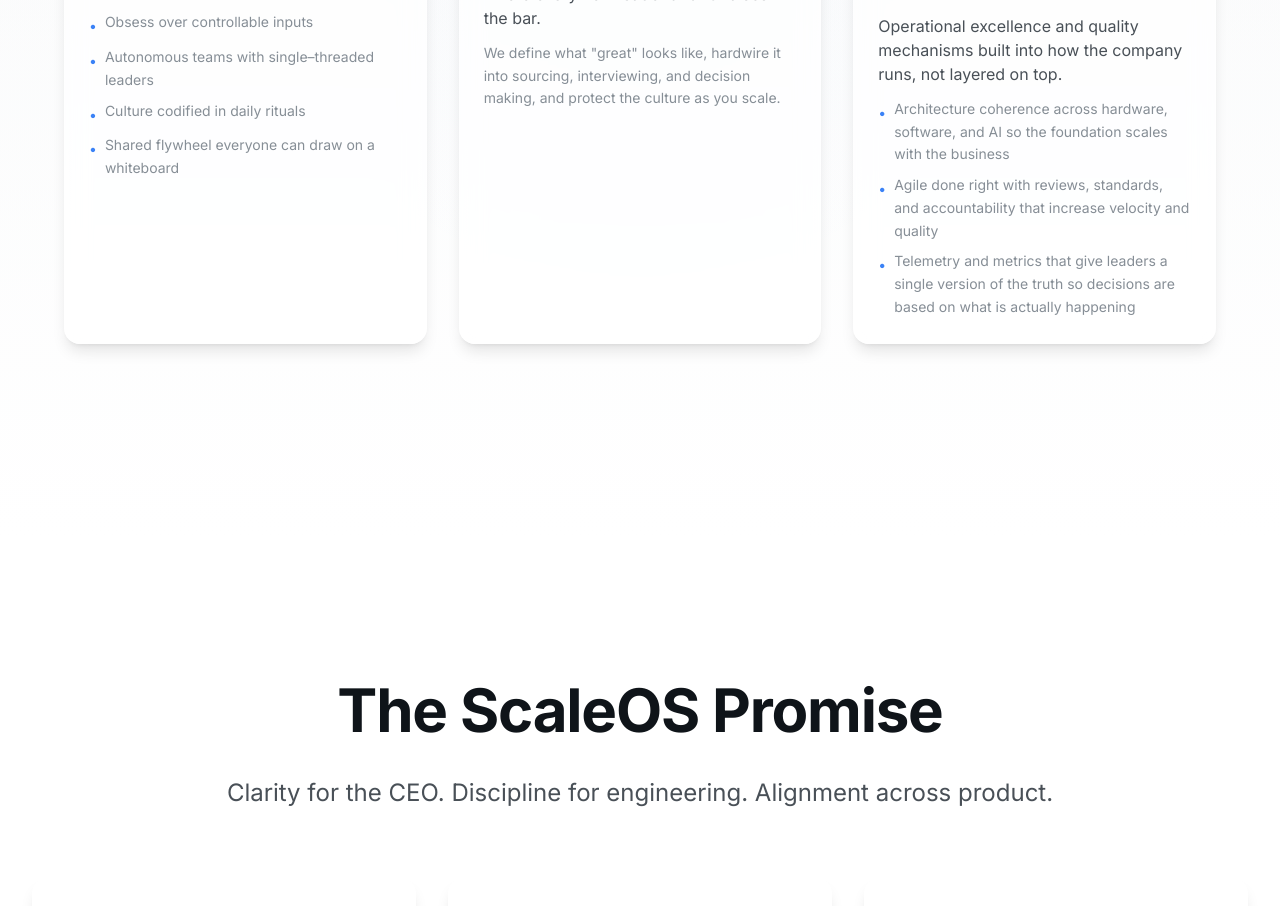
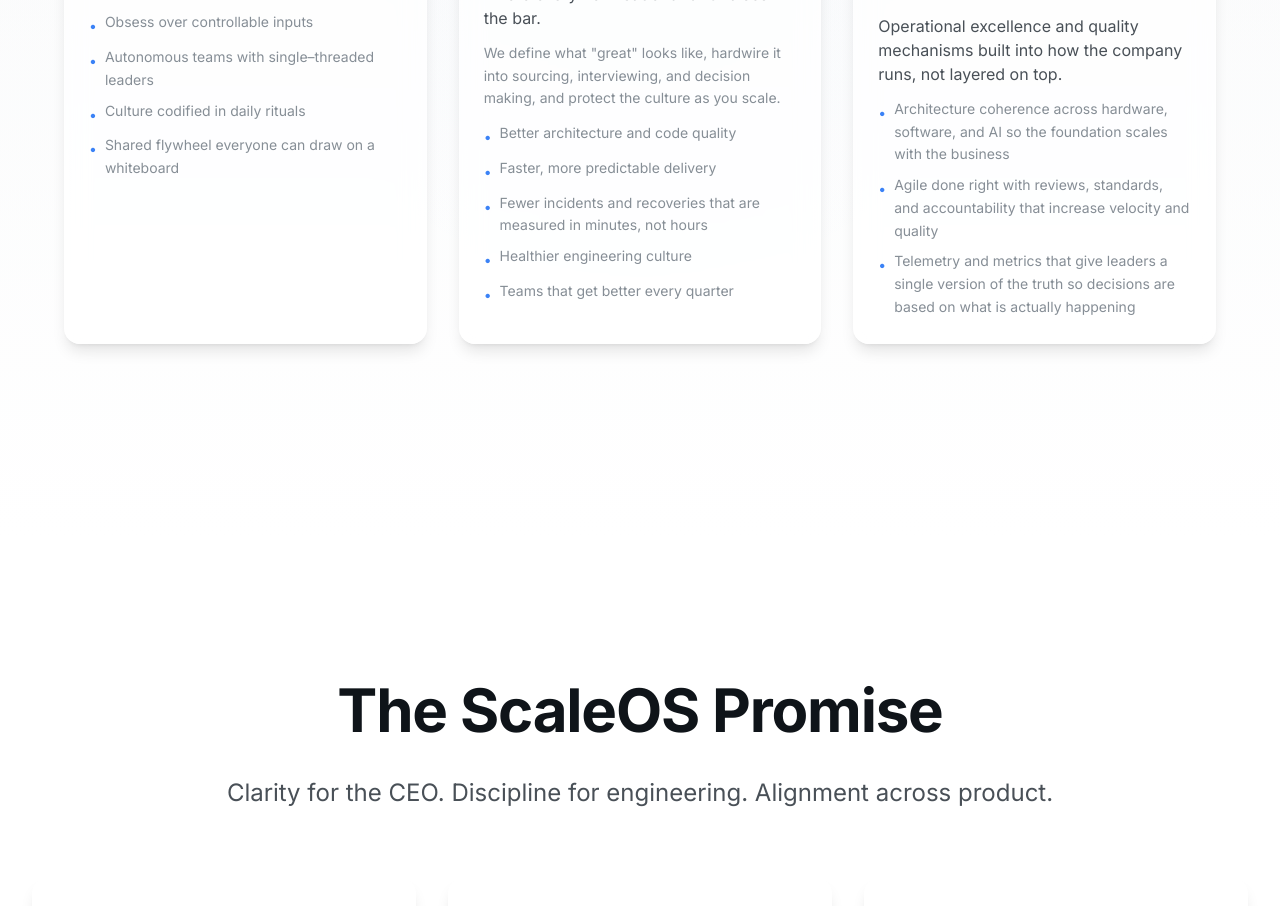
Before and after one commit to Afreshio/founder-assessment-tool, a React (Vite) app: page /scaleos in a window 1280 px wide. Shown: the part 2800-3706 px from the top of the page. Built offline with nearby package versions, Linux system fonts and the light colour scheme.

Commit message:
Add bullet points to Bar-Raising Hiring System card

```diff
--- a/src/pages/ScaleOSLanding.tsx
+++ b/src/pages/ScaleOSLanding.tsx
@@ -341,6 +341,13 @@
                   title: 'Bar-Raising Hiring System',
                   description: 'A rigorous, repeatable hiring system where every new leader and IC raises the bar.',
                   detail: 'We define what "great" looks like, hardwire it into sourcing, interviewing, and decision making, and protect the culture as you scale.',
+                  bullets: [
+                    'Better architecture and code quality',
+                    'Faster, more predictable delivery',
+                    'Fewer incidents and recoveries that are measured in minutes, not hours',
+                    'Healthier engineering culture',
+                    'Teams that get better every quarter',
+                  ],
                 },
                 {
                   title: 'Operational Excellence: Architecture, Agile, and Telemetry',
--- a/src/pages/ScaleOSLandingTest.tsx
+++ b/src/pages/ScaleOSLandingTest.tsx
@@ -368,6 +368,13 @@
                   title: 'Bar-Raising Hiring System',
                   description: 'A rigorous, repeatable hiring system where every new leader and IC raises the bar.',
                   detail: 'We define what "great" looks like, hardwire it into sourcing, interviewing, and decision making, and protect the culture as you scale.',
+                  bullets: [
+                    'Better architecture and code quality',
+                    'Faster, more predictable delivery',
+                    'Fewer incidents and recoveries that are measured in minutes, not hours',
+                    'Healthier engineering culture',
+                    'Teams that get better every quarter',
+                  ],
                 },
                 {
                   title: 'Operational Excellence: Architecture, Agile, and Telemetry',
```
